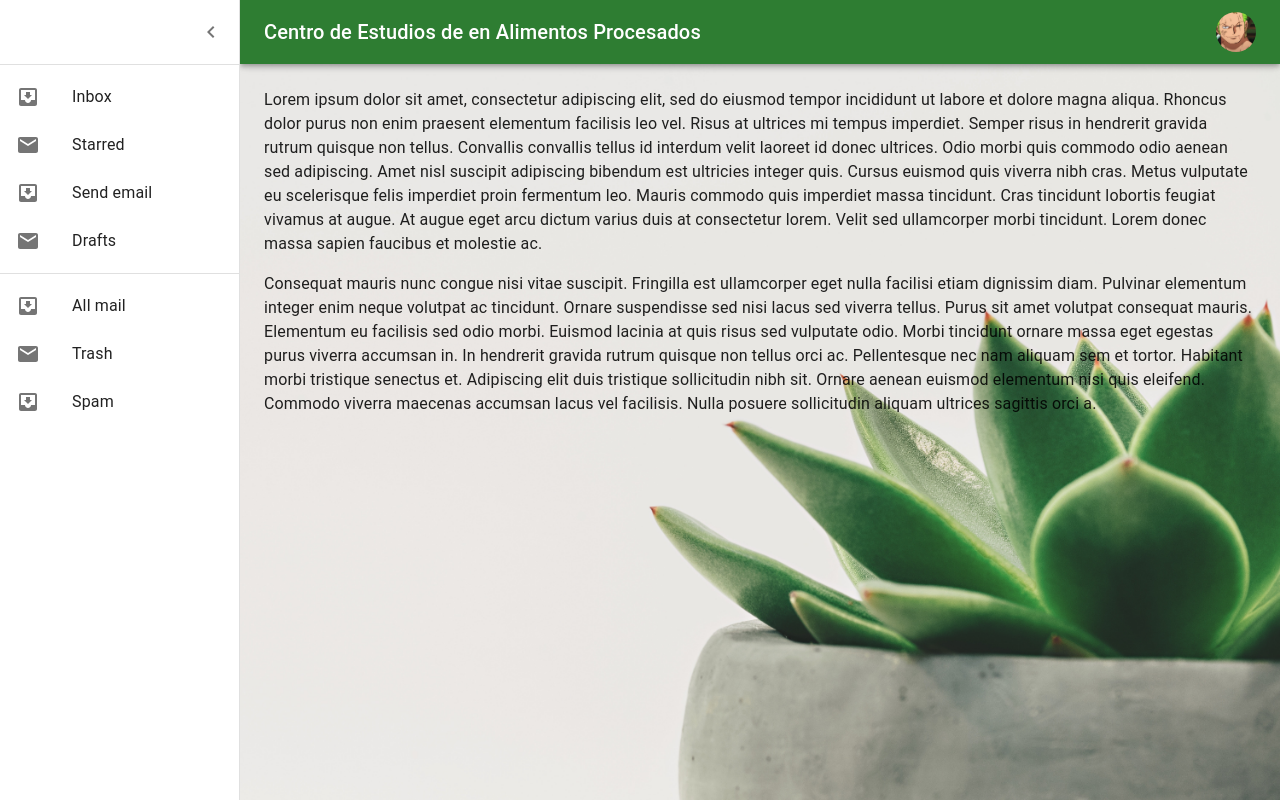
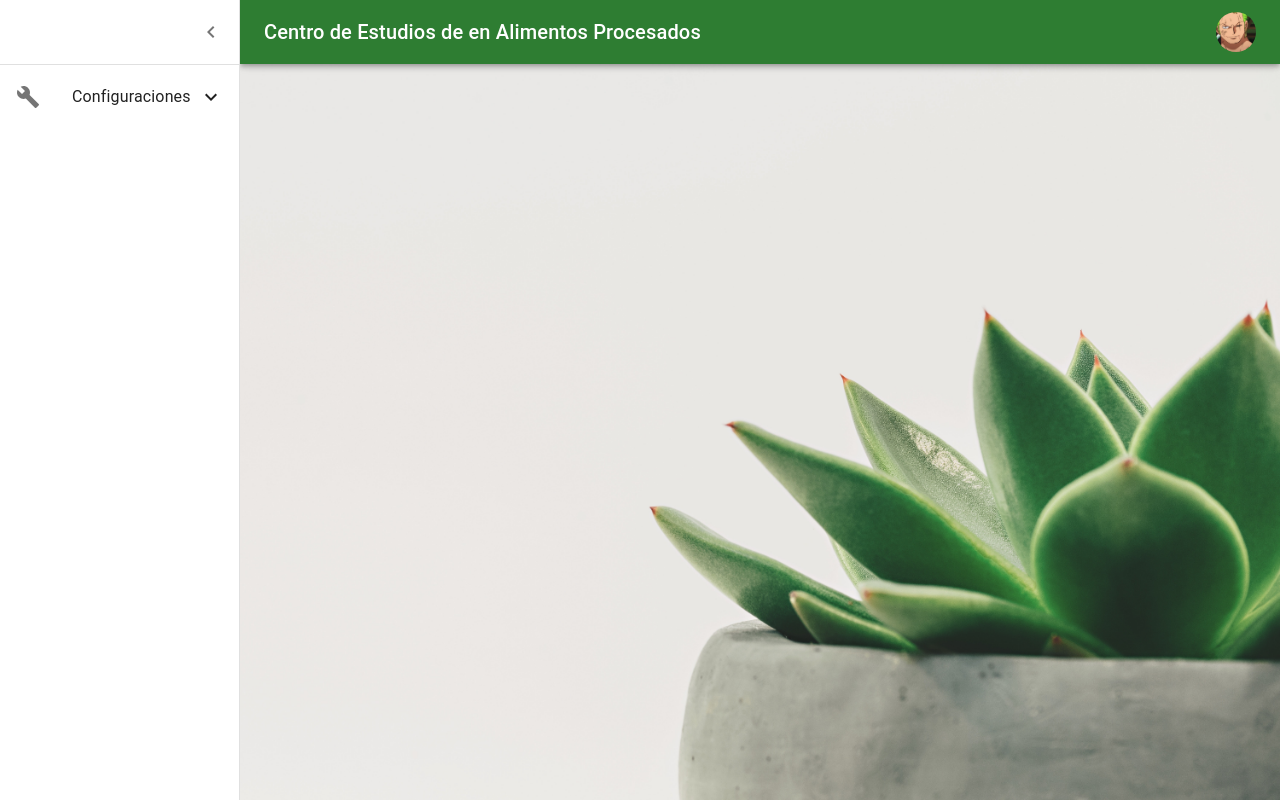
Before and after one commit to ClaudioGuevaraDev/CEAP, a React (Vite) app in the folder client/: page /dashboard in a window 1280 px wide. Built offline with nearby package versions, Linux system fonts and the light colour scheme.

Commit message:
Sidebar diseñado

```diff
--- a/client/src/components/Dashboard/Drawer.jsx
+++ b/client/src/components/Dashboard/Drawer.jsx
@@ -15,8 +15,13 @@ import InboxIcon from "@mui/icons-material/MoveToInbox";
 import MailIcon from "@mui/icons-material/Mail";
 import { drawerWidth } from "./utils";
 import { useTheme } from "@mui/material/styles";
+import SidebarComponent from "./Sidebar";
 
-export default function DrawerComponent({ open, handleDrawerClose }) {
+export default function DrawerComponent({
+  open,
+  handleDrawerClose,
+  handleSection,
+}) {
   const theme = useTheme();
 
   return (
@@ -43,31 +48,7 @@ export default function DrawerComponent({ open, handleDrawerClose }) {
         </IconButton>
       </DrawerHeader>
       <Divider />
-      <List>
-        {["Inbox", "Starred", "Send email", "Drafts"].map((text, index) => (
-          <ListItem key={text} disablePadding>
-            <ListItemButton>
-              <ListItemIcon>
-                {index % 2 === 0 ? <InboxIcon /> : <MailIcon />}
-              </ListItemIcon>
-              <ListItemText primary={text} />
-            </ListItemButton>
-          </ListItem>
-        ))}
-      </List>
-      <Divider />
-      <List>
-        {["All mail", "Trash", "Spam"].map((text, index) => (
-          <ListItem key={text} disablePadding>
-            <ListItemButton>
-              <ListItemIcon>
-                {index % 2 === 0 ? <InboxIcon /> : <MailIcon />}
-              </ListItemIcon>
-              <ListItemText primary={text} />
-            </ListItemButton>
-          </ListItem>
-        ))}
-      </List>
+      <SidebarComponent handleSection={handleSection} />
     </Drawer>
   );
 }
--- a/client/src/components/Dashboard/MainComponent.jsx
+++ b/client/src/components/Dashboard/MainComponent.jsx
@@ -2,38 +2,11 @@ import { Main } from "./Main";
 import { DrawerHeader } from "./DrawerHeader";
 import { Typography } from "@mui/material";
 
-export default function MainComponent({ open }) {
+export default function MainComponent({ open, section }) {
   return (
     <Main open={open}>
       <DrawerHeader />
-      <Typography paragraph>
-        Lorem ipsum dolor sit amet, consectetur adipiscing elit, sed do eiusmod
-        tempor incididunt ut labore et dolore magna aliqua. Rhoncus dolor purus
-        non enim praesent elementum facilisis leo vel. Risus at ultrices mi
-        tempus imperdiet. Semper risus in hendrerit gravida rutrum quisque non
-        tellus. Convallis convallis tellus id interdum velit laoreet id donec
-        ultrices. Odio morbi quis commodo odio aenean sed adipiscing. Amet nisl
-        suscipit adipiscing bibendum est ultricies integer quis. Cursus euismod
-        quis viverra nibh cras. Metus vulputate eu scelerisque felis imperdiet
-        proin fermentum leo. Mauris commodo quis imperdiet massa tincidunt. Cras
-        tincidunt lobortis feugiat vivamus at augue. At augue eget arcu dictum
-        varius duis at consectetur lorem. Velit sed ullamcorper morbi tincidunt.
-        Lorem donec massa sapien faucibus et molestie ac.
-      </Typography>
-      <Typography paragraph>
-        Consequat mauris nunc congue nisi vitae suscipit. Fringilla est
-        ullamcorper eget nulla facilisi etiam dignissim diam. Pulvinar elementum
-        integer enim neque volutpat ac tincidunt. Ornare suspendisse sed nisi
-        lacus sed viverra tellus. Purus sit amet volutpat consequat mauris.
-        Elementum eu facilisis sed odio morbi. Euismod lacinia at quis risus sed
-        vulputate odio. Morbi tincidunt ornare massa eget egestas purus viverra
-        accumsan in. In hendrerit gravida rutrum quisque non tellus orci ac.
-        Pellentesque nec nam aliquam sem et tortor. Habitant morbi tristique
-        senectus et. Adipiscing elit duis tristique sollicitudin nibh sit.
-        Ornare aenean euismod elementum nisi quis eleifend. Commodo viverra
-        maecenas accumsan lacus vel facilisis. Nulla posuere sollicitudin
-        aliquam ultrices sagittis orci a.
-      </Typography>
+      {section === "tipo_usuario" && <Typography>Hello World</Typography>}
     </Main>
   );
 }
--- /dev/null
+++ b/client/src/components/Dashboard/Sidebar.jsx
@@ -0,0 +1,38 @@
+import {
+  Collapse,
+  List,
+  ListItemButton,
+  ListItemIcon,
+  ListItemText,
+} from "@mui/material";
+import ExpandLess from "@mui/icons-material/ExpandLess";
+import ExpandMore from "@mui/icons-material/ExpandMore";
+import LabelImportantIcon from "@mui/icons-material/LabelImportant";
+import BuildIcon from "@mui/icons-material/Build";
+import { useState } from "react";
+
+export default function SidebarComponent({ handleSection }) {
+  const [openConfiguration, setOpenConfiguration] = useState(false);
+
+  return (
+    <List>
+      <ListItemButton onClick={() => setOpenConfiguration(!openConfiguration)}>
+        <ListItemIcon>
+          <BuildIcon />
+        </ListItemIcon>
+        <ListItemText primary="Configuraciones" />
+        {openConfiguration ? <ExpandLess /> : <ExpandMore />}
+      </ListItemButton>
+      <Collapse in={openConfiguration} timeout="auto" unmountOnExit>
+        <List component="div" disablePadding>
+          <ListItemButton sx={{ pl: 4 }} onClick={() => handleSection("tipo_usuario")}>
+            <ListItemIcon>
+              <LabelImportantIcon />
+            </ListItemIcon>
+            <ListItemText primary="Tipo de Usuario" />
+          </ListItemButton>
+        </List>
+      </Collapse>
+    </List>
+  );
+}
--- /dev/null
+++ b/client/src/hooks/dashboard/useHandleSection.jsx
@@ -0,0 +1,14 @@
+import { useState } from "react";
+
+export default function useHandleSection() {
+  const [section, setSection] = useState("");
+
+  const handleSection = (section) => {
+    setSection(section);
+  };
+
+  return {
+    section,
+    handleSection,
+  };
+}
--- a/client/src/screens/dashboard.jsx
+++ b/client/src/screens/dashboard.jsx
@@ -3,9 +3,11 @@ import DrawerComponent from "../components/Dashboard/Drawer";
 import NavbarComponent from "../components/Dashboard/Navbar";
 import MainComponent from "../components/Dashboard/MainComponent";
 import useHandleDrawer from "../hooks/dashboard/useHandleDrawer";
+import useHandleSection from "../hooks/dashboard/useHandleSection";
 
 export default function DashboardScreen() {
   const { openDrawer, handleDrawerClose, handleDrawerOpen } = useHandleDrawer();
+  const { section, handleSection } = useHandleSection();
 
   return (
     <Box sx={{ display: "flex" }}>
@@ -13,8 +15,9 @@ export default function DashboardScreen() {
       <DrawerComponent
         open={openDrawer}
         handleDrawerClose={handleDrawerClose}
+        handleSection={handleSection}
       />
-      <MainComponent open={openDrawer} />
+      <MainComponent open={openDrawer} section={section} />
     </Box>
   );
 }
```
